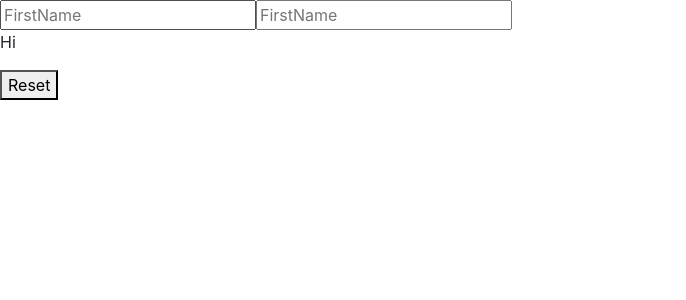
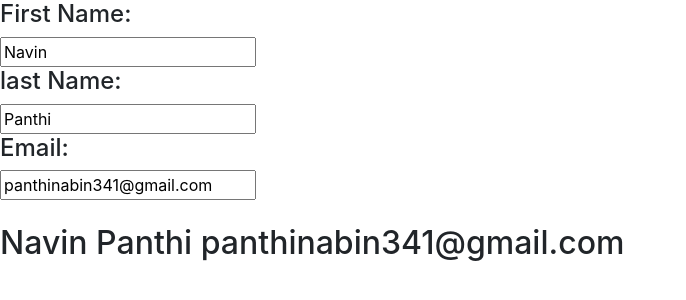
Before and after one commit to NavinPanthi/ReactDev, a React (Create React App) app: page / in a window 1280 px wide. Shown: the top 300 px of the page, without its empty margins (0-686 px from the left). Built offline with nearby package versions, Linux system fonts and the light colour scheme.

Commit message:
copying objects with spread syntax

```diff
--- a/src/App.js
+++ b/src/App.js
@@ -95,9 +95,9 @@ import { useState } from "react";
 //       <h2>
 //         {sculpture.name} by {sculpture.artist}
 //       </h2>
-//       <h3>
+//       <h4>
 //         {index + 1} of {sculptureList.length}
-//       </h3>
+//       </h4>
 //       <Button onClick={showMore}>{show ? "Hide" : "Show"} Details</Button>
 //       <img src={sculpture.url} alt={sculpture.alt} />
 //       {show && <p>{sculpture.description}</p>}
@@ -105,36 +105,135 @@ import { useState } from "react";
 //   );
 // }
 
-//using useState in form
+//USING USESTATE IN FORM
+// export default function Form() {
+//   const [firstName, setFirstName] = useState("");
+//   const [secondName, setSecondName] = useState("");
+//   function handleFirstNameChange(e) {
+//     setFirstName(e.target.value);
+//   }
+//   function handleSecondNameChange(e) {
+//     setSecondName(e.target.value);
+//   }
+//   function handleReset(){
+//     setFirstName("");
+//     setSecondName("");
+//   }
+//   return (
+//     <>
+//       <input
+//         value={firstName}
+//         placeholder="FirstName"
+//         onChange={handleFirstNameChange}
+//       />
+//       <input
+//         value={secondName}
+//         placeholder="FirstName"
+//         onChange={handleSecondNameChange}
+//       />
+//       <p>Hi {firstName + secondName} </p>
+//       <button onClick={handleReset}>
+//         Reset
+//       </button>
+//     </>
+//   );
+// }
+
+// SETTING THE SET FUNCTION MULTIPLE TIMES INSIDE A RETURN JSX.
+// export default function Counter() {
+//   const [number, setNumber] = useState(0);
+
+//   return (
+//     <>
+//       <h1>{number}</h1>
+//       <button
+//         onClick={() => {
+//           setNumber(number + 1);
+//           setTimeout(() => {
+//             alert(number);
+//           }, 3000);
+//         }}
+//       >
+//         +3
+//       </button>
+//     </>
+//   );
+// }
+
+// STATE AS A SNAPSHOT
+// export default function Form() {
+//   const [to, setTo] = useState("Alice");
+//   const [message, setMessage] = useState("Hello");
+
+//   function handleSubmit(e) {
+//     e.preventDefault();
+//     setTimeout(() => {
+//       alert(`You said ${message} to  ${to}  .`);
+//     }, 3000);
+//   }
+
+//   return (
+//     <>
+//       <form onSubmit={handleSubmit}>
+//         <label>
+//           TO:{""}
+//           <select value={to} onChange={(e) => setTo(e.target.value)}>
+//             <option value="Alice">Alice</option>
+//             <option value="Bob">Bob</option>
+//           </select>
+//         </label>
+//         <textarea
+//           placeholder="Messge"
+//           value={message}
+//           onChange={(e) => setMessage(e.target.value)}
+//         ></textarea>
+//         <button type="submit">Send</button>
+//       </form>
+//     </>
+//   );
+// }
+
+//Copying objects with spread Syntax
 export default function Form() {
-  const [firstName, setFirstName] = useState("");
-  const [secondName, setSecondName] = useState("");
-  function handleFirstNameChange(e) {
-    setFirstName(e.target.value);
+  const [person, setPerson] = useState({
+    firstName: "Navin",
+    lastName: "Panthi",
+    email: "panthinabin341@gmail.com",
+  });
+
+  function handleFirstName(e) {
+    setPerson({
+      ...person,
+      firstName : e.target.value
+    });
   }
-  function handleSecondNameChange(e) {
-    setSecondName(e.target.value);
+  function handleLastName(e) {
+    setPerson({
+      ...person,
+      lastName : e.target.value
+    });
   }
-  function handleReset(){
-    setFirstName("");
-    setSecondName("");
+  function handleEmail(e) {
+    setPerson({
+      ...person,
+      email : e.target.value
+    });
   }
   return (
     <>
-      <input
-        value={firstName}
-        placeholder="FirstName"
-        onChange={handleFirstNameChange}
-      />
-      <input
-        value={secondName}
-        placeholder="FirstName"
-        onChange={handleSecondNameChange}
-      />
-      <p>Hi {firstName + secondName} </p>
-      <button onClick={handleReset}>
-        Reset
-      </button>
+      <form>
+        <h4>First Name: </h4>
+        <input value={person.firstName} onChange={handleFirstName} />
+        <h4>last Name: </h4>
+        <input value={person.lastName} onChange={handleLastName} />
+        <h4>Email: </h4>
+        <input type="Email" value={person.email} onChange={handleEmail} />
+      </form>
+      <p>
+        <h2 className="mt-4">
+          {person.firstName} {person.lastName} {person.email}{" "}
+        </h2>
+      </p>
     </>
   );
 }
--- a/src/index.js
+++ b/src/index.js
@@ -7,7 +7,7 @@ import reportWebVitals from "./reportWebVitals";
 const root = ReactDOM.createRoot(document.getElementById("root"));
 root.render(
   <React.StrictMode>
-    <App/>
+    <App />
   </React.StrictMode>
 );
 
```
